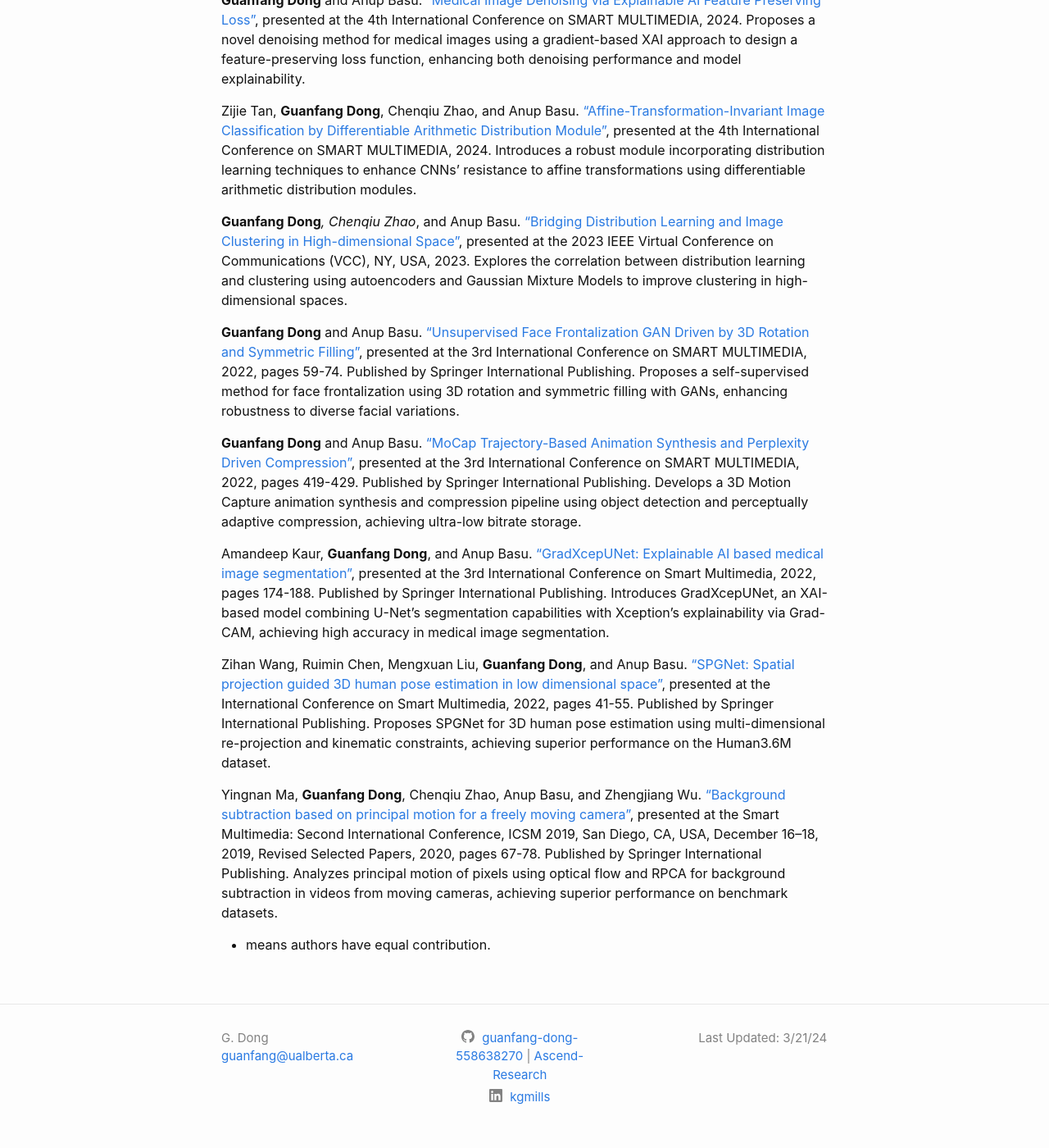
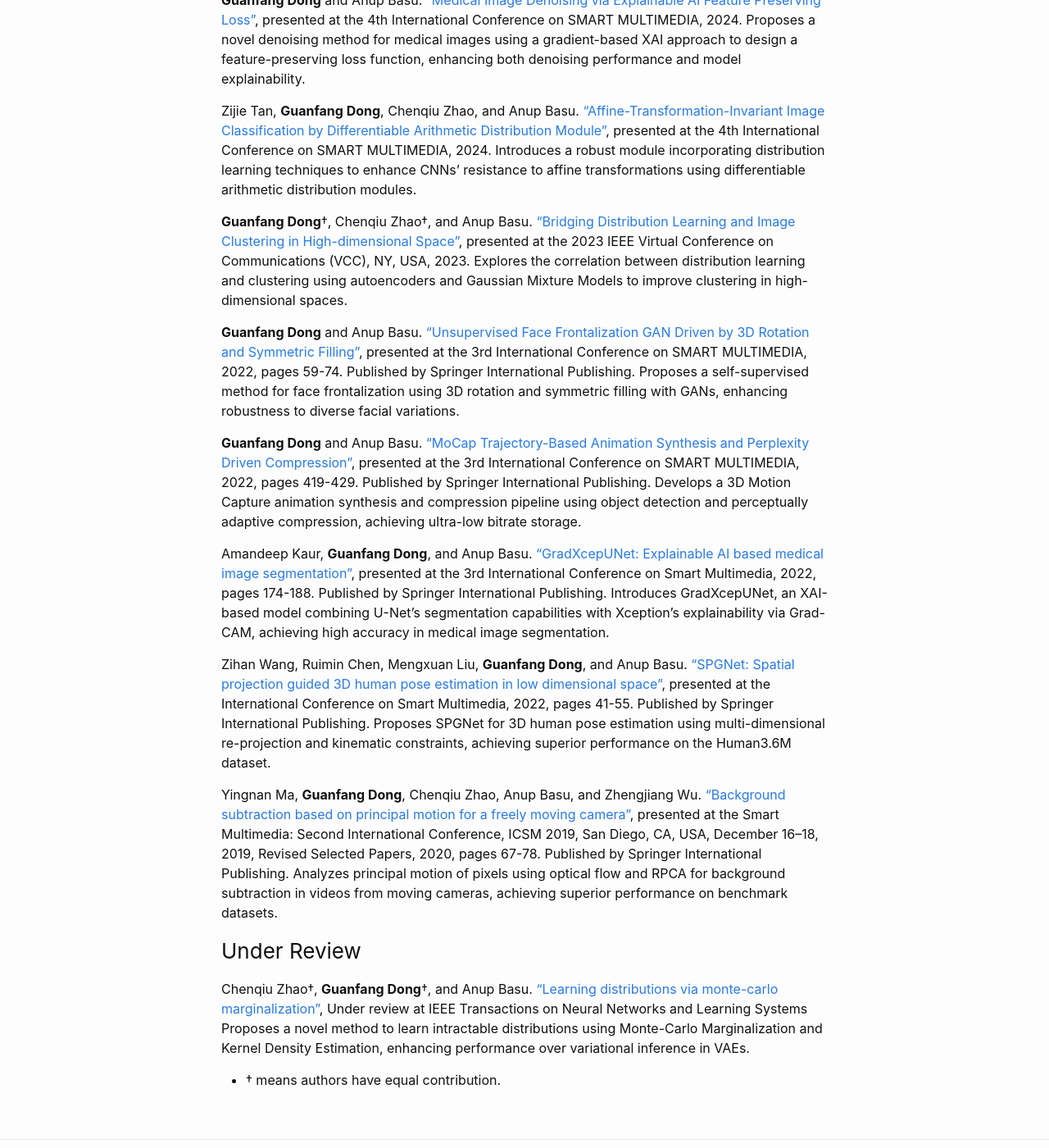
Before and after one commit to guanfangdong/guanfangdong.github.io, a Jekyll site: the page built from publications.markdown, in a window 1280 px wide and 1400 px high, scrolled down 728 px. Shown: the whole window at 82% size. Built offline with Jekyll 4.4.1, drawn with Linux system fonts in a browser that asks for light colours; some of the changed text lies outside the part shown.

Commit message:
update related work and change fig

```diff
--- a/publications.markdown
+++ b/publications.markdown
@@ -6,13 +6,13 @@ update: "Last Updated: 3/21/24"
 ---
 
 ### Journal Publications
-**Guanfang Dong***, Chenqiu Zhao*, Xichen Pan, and Anup Basu. <a href="https://link-to-paper.com">"Learning Temporal Distribution and Spatial Correlation Toward Universal Moving Object Segmentation"</a>, published in IEEE Transactions on Image Processing, 2024.
+**Guanfang Dong**†, Chenqiu Zhao†, Xichen Pan, and Anup Basu. <a href="https://link-to-paper.com">"Learning Temporal Distribution and Spatial Correlation Toward Universal Moving Object Segmentation"</a>, published in IEEE Transactions on Image Processing, 2024.
 A novel method for universal moving object segmentation in diverse natural scenes using temporal distribution and spatial correlation learning.
 
 Amandeep Kaur, **Guanfang Dong**. <a href="https://link-to-paper.com">"A complete review on image denoising techniques for medical images"</a>, published in Neural Processing Letters, 2023.
 Comprehensive survey of image denoising techniques for medical images, covering noise types, sources, and evaluation metrics.
 
-Chenqiu Zhao*, **Guanfang Dong***, Shupei Zhang*, Zijie Tan, and Anup Basu. <a href="https://link-to-paper.com">"Frequency Regularization: Reducing Information Redundancy in Convolutional Neural Networks"</a>, published in IEEE Access, 2023.
+Chenqiu Zhao†, **Guanfang Dong**†, Shupei Zhang†, Zijie Tan, and Anup Basu. <a href="https://link-to-paper.com">"Frequency Regularization: Reducing Information Redundancy in Convolutional Neural Networks"</a>, published in IEEE Access, 2023.
 Proposes frequency regularization to minimize network parameters in the frequency domain, significantly reducing model size while maintaining accuracy.
 
 **Guanfang Dong**, Yingnan Ma, and Anup Basu. <a href="https://ieee.org/pdf-link">"Feature-guided CNN for denoising images from portable ultrasound devices"</a>, published in IEEE Access, 2021.
@@ -22,11 +22,10 @@ Proposes a novel denoising neural network model, FDCNN, to improve image quality
 **Guanfang Dong** and Anup Basu. <a href="https://conference-link.com">"Medical Image Denoising via Explainable AI Feature Preserving Loss"</a>, presented at the 4th International Conference on SMART MULTIMEDIA, 2024.
 Proposes a novel denoising method for medical images using a gradient-based XAI approach to design a feature-preserving loss function, enhancing both denoising performance and model explainability.
 
-
 Zijie Tan, **Guanfang Dong**, Chenqiu Zhao, and Anup Basu. <a href="https://arxiv.org/pdf-link">"Affine-Transformation-Invariant Image Classification by Differentiable Arithmetic Distribution Module"</a>, presented at the 4th International Conference on SMART MULTIMEDIA, 2024.
 Introduces a robust module incorporating distribution learning techniques to enhance CNNs' resistance to affine transformations using differentiable arithmetic distribution modules.
 
-**Guanfang Dong***, Chenqiu Zhao*, and Anup Basu. <a href="https://doi.org/10.1109/VCC60689.2023.10474783">"Bridging Distribution Learning and Image Clustering in High-dimensional Space"</a>, presented at the 2023 IEEE Virtual Conference on Communications (VCC), NY, USA, 2023.
+**Guanfang Dong**†, Chenqiu Zhao†, and Anup Basu. <a href="https://doi.org/10.1109/VCC60689.2023.10474783">"Bridging Distribution Learning and Image Clustering in High-dimensional Space"</a>, presented at the 2023 IEEE Virtual Conference on Communications (VCC), NY, USA, 2023.
 Explores the correlation between distribution learning and clustering using autoencoders and Gaussian Mixture Models to improve clustering in high-dimensional spaces.
 
 **Guanfang Dong** and Anup Basu. <a href="https://link-to-paper.com">"Unsupervised Face Frontalization GAN Driven by 3D Rotation and Symmetric Filling"</a>, presented at the 3rd International Conference on SMART MULTIMEDIA, 2022, pages 59-74. Published by Springer International Publishing.
@@ -44,5 +43,9 @@ Proposes SPGNet for 3D human pose estimation using multi-dimensional re-projecti
 Yingnan Ma, **Guanfang Dong**, Chenqiu Zhao, Anup Basu, and Zhengjiang Wu. <a href="https://link-to-paper.com">"Background subtraction based on principal motion for a freely moving camera"</a>, presented at the Smart Multimedia: Second International Conference, ICSM 2019, San Diego, CA, USA, December 16–18, 2019, Revised Selected Papers, 2020, pages 67-78. Published by Springer International Publishing.
 Analyzes principal motion of pixels using optical flow and RPCA for background subtraction in videos from moving cameras, achieving superior performance on benchmark datasets.
 
+### Under Review
+Chenqiu Zhao†, **Guanfang Dong**†, and Anup Basu. <a href="https://arxiv.org/abs/2308.06352">"Learning distributions via monte-carlo marginalization"</a>, Under review at IEEE Transactions on Neural Networks and Learning Systems
+Proposes a novel method to learn intractable distributions using Monte-Carlo Marginalization and Kernel Density Estimation, enhancing performance over variational inference in VAEs.
 
-* means authors have equal contribution.
+
+* † means authors have equal contribution.
```
